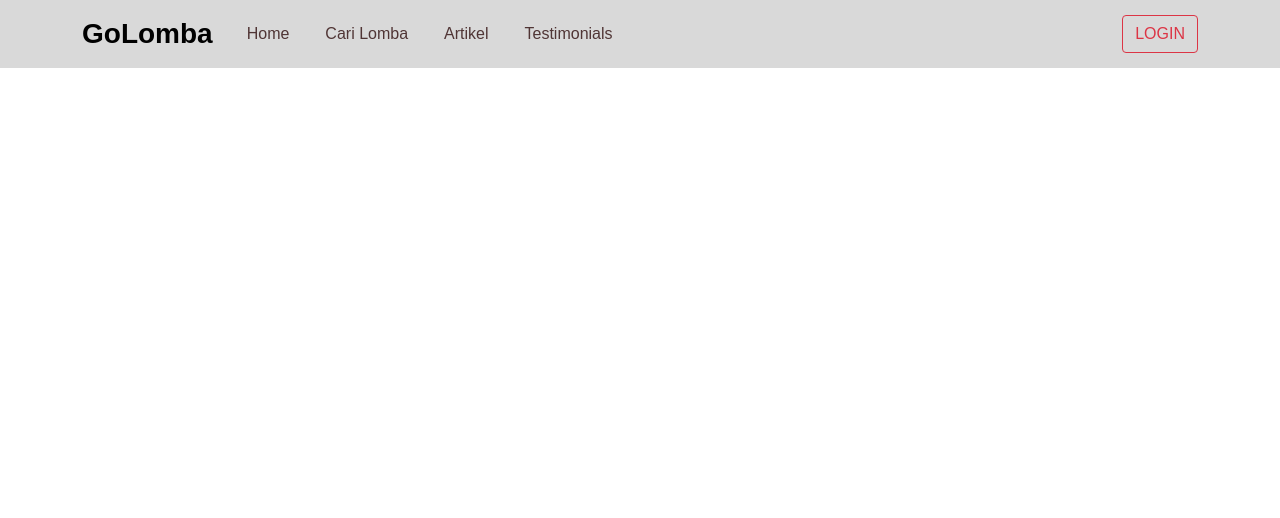
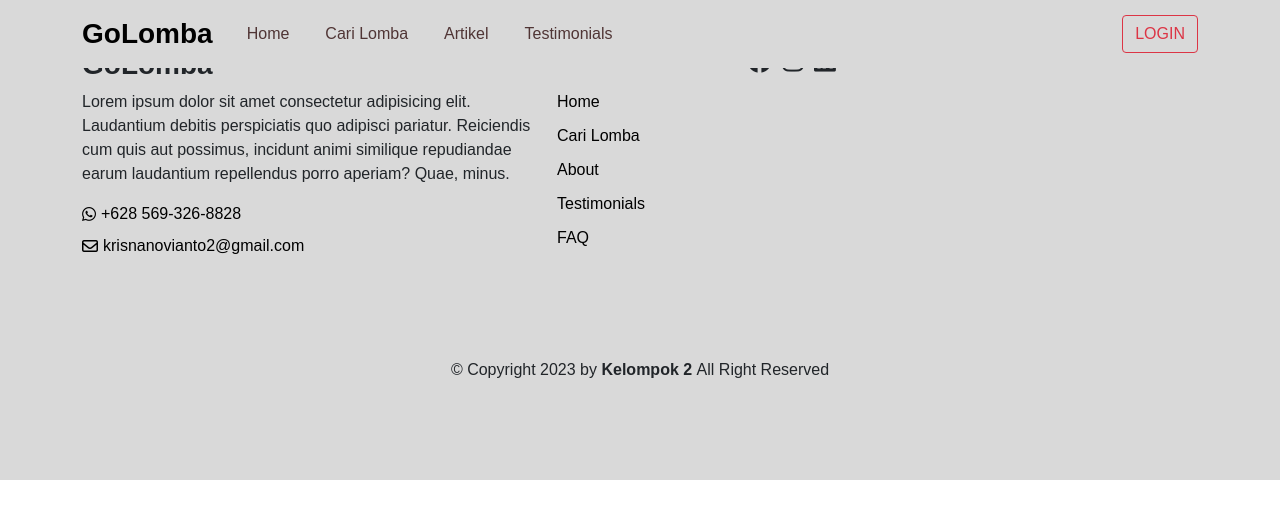
Before and after one commit to GoLomba-UpSkill-GDSCNF/GoLomba-FE, a React (Vite) app: page / in a window 1280 px wide. Shown: the top 518 px of the page. Built offline with nearby package versions, Linux system fonts and the light colour scheme.

Commit message:
Update Footercomponent .jsx

```diff
--- a/src/components/Footercomponent .jsx
+++ b/src/components/Footercomponent .jsx
@@ -1,6 +1,61 @@
-const Footercomponent  = () => {
+import{Container, Row, Col} from 'react-bootstrap'
+import{Link} from "react-router-dom"
+  const Footercomponent  = () => {
 
-  return <div>Footer </div>
+  return (
+
+  <div className='footer py-5'>
+    <Container>
+      <Row className='d-flex justify-content-between'>
+        <Col lg="5">
+        <h3 className='fw-bold'>GoLomba</h3>
+        <p className='ket'>Lorem ipsum dolor sit amet
+          consectetur adipisicing elit. Laudantium debitis perspiciatis quo adipisci pariatur. Reiciendis cum quis aut possimus, incidunt animi similique repudiandae earum laudantium repellendus porro aperiam? Quae, minus.
+        </p>
+        <div className='simbol mb-1 mt-2'>
+          <Link className='text-decoration-none'>
+          <i className='fa-brands fa-whatsapp'></i>
+          <p className='m-0'>+628 569-326-8828</p>
+          </Link>
+        </div>
+
+        <div className='simbol mt-2'>
+          <Link className='text-decoration-none'>
+          <i className='fa-regular fa-envelope'></i>
+          <p className='m-0'>krisnanovianto2@gmail.com</p>
+          </Link>
+        </div>
+
+
+
+        </Col>
+        <Col className='d-flex flex-column col-lg-2 col mt-lg-0 mt-5'>
+        <h5 className='fw-bold'>Menu</h5>
+        <Link to="">Home</Link>
+        <Link to="search">Cari Lomba</Link>
+        <Link to="about">About</Link>
+        <Link to="testimonials">Testimonials</Link>
+        <Link to="faq">FAQ</Link>
+        </Col>
+
+
+        <Col lg-5>
+        <div className='sosial mt-lg-0 mt-5'>
+          <i className='fa-brands fa-facebook'></i>
+          <i className='fa-brands fa-instagram'></i>
+          <i className='fa-brands fa-linkedin'></i>
+        </div>
+        </Col>
+      </Row>
+      <Row>
+      <Col>
+      <p className='text-center px-md-0 px-3'>&copy; Copyright {new Date().getFullYear()} by <span className='fw-bold'> Kelompok 2 </span>
+      All Right Reserved</p>
+      </Col>
+      </Row>
+    </Container>
+  </div>
+  );
 
 };
 
```
